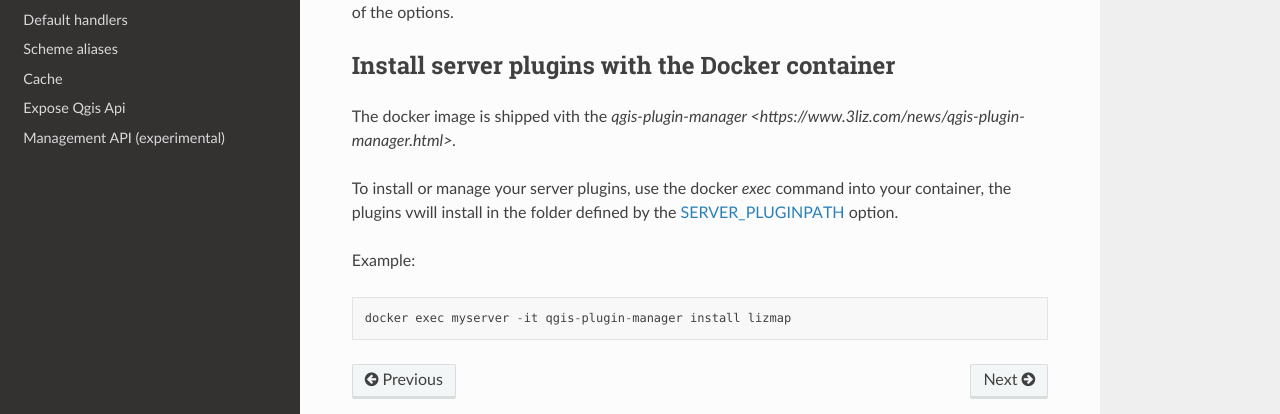
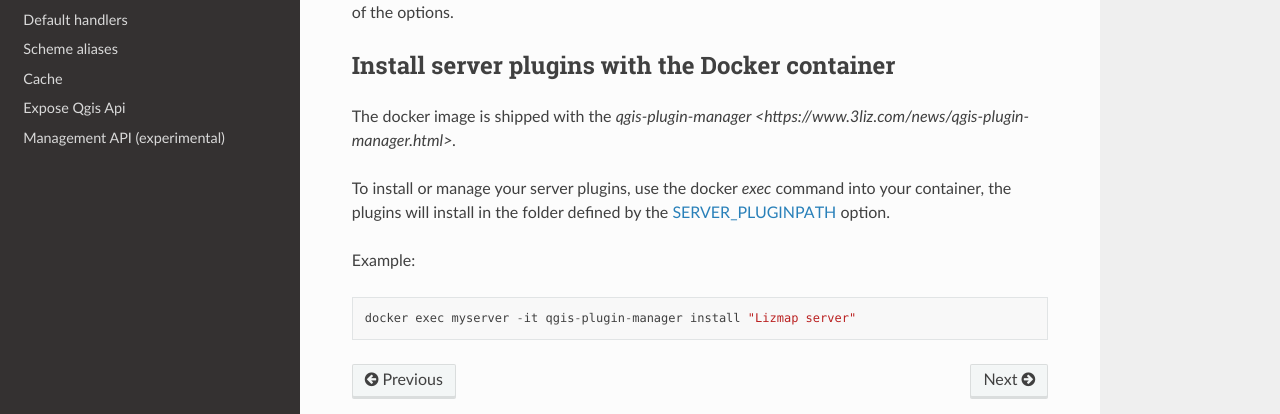
Before and after one commit to 3liz/py-qgis-server, a Sphinx documentation site: the page built from doc/intro.rst, in a window 1280 px wide and 900 px high, scrolled down 2092 px. Shown: the part 371-785 px from the top of the window. Built offline with Sphinx 7.4.7 and the Read the Docs theme 2.0.0, drawn with Linux system fonts in a browser that asks for light colours.

Commit message:
Fix typo in intro.rst

```diff
--- a/doc/intro.rst
+++ b/doc/intro.rst
@@ -130,10 +130,10 @@
 Install server plugins with the Docker container
 ------------------------------------------------
 
-The docker image is shipped vith the `qgis-plugin-manager <https://www.3liz.com/news/qgis-plugin-manager.html>.`
+The docker image is shipped with the `qgis-plugin-manager <https://www.3liz.com/news/qgis-plugin-manager.html>.`
 
-To install or manage your server plugins, use the docker `exec` command into your container, the plugins vwill install in the folder defined by the :ref:`SERVER_PLUGINPATH <SERVER_PLUGINPATH>` option.
+To install or manage your server plugins, use the docker `exec` command into your container, the plugins will install in the folder defined by the :ref:`SERVER_PLUGINPATH <SERVER_PLUGINPATH>` option.
 
 Example::
 
-    docker exec myserver -it qgis-plugin-manager install lizmap
+    docker exec myserver -it qgis-plugin-manager install "Lizmap server"
```
